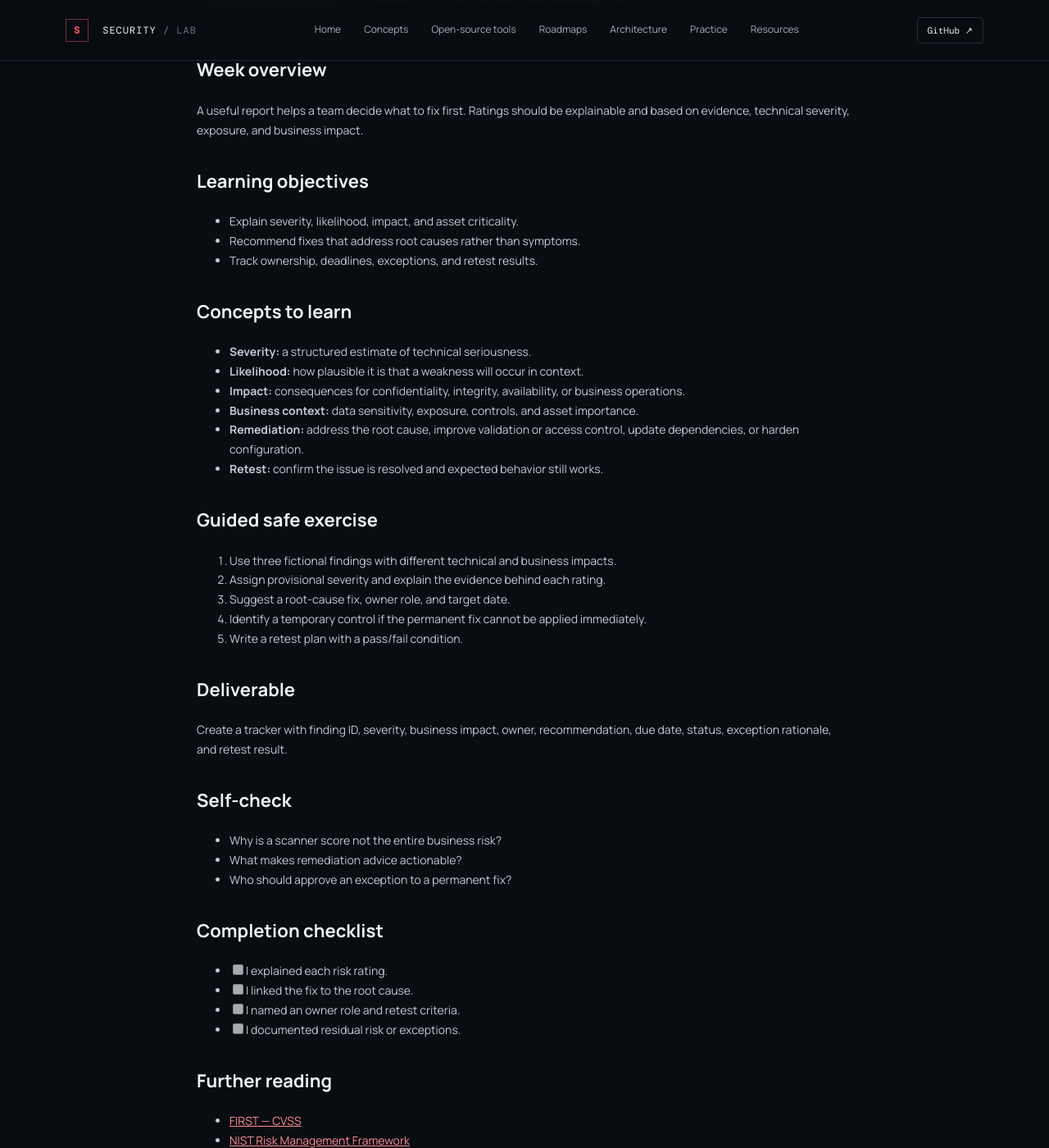
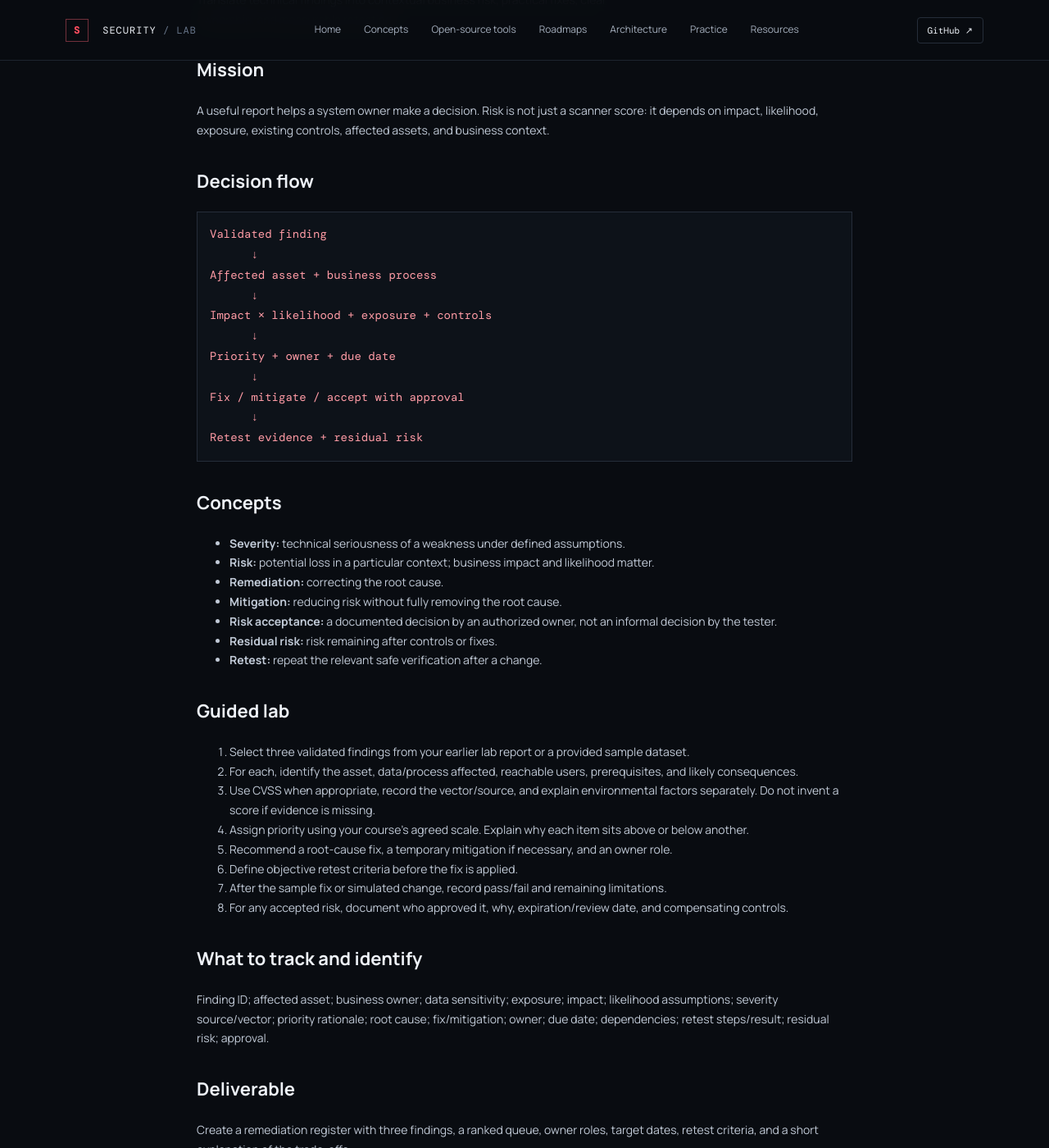
Before and after one commit to Learning-No/Cybersecurity-Learning-Lab, a Jekyll site: the page built from _notes/week-11-risk-remediation.md, in a window 1280 px wide and 1400 px high, scrolled down 428 px. Shown: the whole window at 82% size. Built offline with Jekyll 4.4.1, drawn with Linux system fonts in a browser that asks for light colours; some of the changed text lies outside the part shown.

Commit message:
Expand _notes/week-11-risk-remediation.md with practical learning steps

````diff
--- a/_notes/week-11-risk-remediation.md
+++ b/_notes/week-11-risk-remediation.md
@@ -2,48 +2,67 @@
 title: "Week 11 — Risk Rating & Remediation"
 week: "WEEK 11"
 track: "VAPT ROADMAP"
-level: "Beginner"
-summary: "Translate technical findings into business risk, practical fixes, clear ownership, and measurable retesting."
+level: "Beginner → Intermediate"
+summary: "Translate technical findings into contextual business risk, practical fixes, clear ownership, and measurable retesting."
 date: 2026-10-24
 ---
 
-## Week overview
-A useful report helps a team decide what to fix first. Ratings should be explainable and based on evidence, technical severity, exposure, and business impact.
+## Mission
+A useful report helps a system owner make a decision. Risk is not just a scanner score: it depends on impact, likelihood, exposure, existing controls, affected assets, and business context.
 
-## Learning objectives
-- Explain severity, likelihood, impact, and asset criticality.
-- Recommend fixes that address root causes rather than symptoms.
-- Track ownership, deadlines, exceptions, and retest results.
+## Decision flow
+```text
+Validated finding
+      ↓
+Affected asset + business process
+      ↓
+Impact × likelihood + exposure + controls
+      ↓
+Priority + owner + due date
+      ↓
+Fix / mitigate / accept with approval
+      ↓
+Retest evidence + residual risk
+```
 
-## Concepts to learn
-- **Severity:** a structured estimate of technical seriousness.
-- **Likelihood:** how plausible it is that a weakness will occur in context.
-- **Impact:** consequences for confidentiality, integrity, availability, or business operations.
-- **Business context:** data sensitivity, exposure, controls, and asset importance.
-- **Remediation:** address the root cause, improve validation or access control, update dependencies, or harden configuration.
-- **Retest:** confirm the issue is resolved and expected behavior still works.
+## Concepts
+- **Severity:** technical seriousness of a weakness under defined assumptions.
+- **Risk:** potential loss in a particular context; business impact and likelihood matter.
+- **Remediation:** correcting the root cause.
+- **Mitigation:** reducing risk without fully removing the root cause.
+- **Risk acceptance:** a documented decision by an authorized owner, not an informal decision by the tester.
+- **Residual risk:** risk remaining after controls or fixes.
+- **Retest:** repeat the relevant safe verification after a change.
 
-## Guided safe exercise
-1. Use three fictional findings with different technical and business impacts.
-2. Assign provisional severity and explain the evidence behind each rating.
-3. Suggest a root-cause fix, owner role, and target date.
-4. Identify a temporary control if the permanent fix cannot be applied immediately.
-5. Write a retest plan with a pass/fail condition.
+## Guided lab
+1. Select three validated findings from your earlier lab report or a provided sample dataset.
+2. For each, identify the asset, data/process affected, reachable users, prerequisites, and likely consequences.
+3. Use CVSS when appropriate, record the vector/source, and explain environmental factors separately. Do not invent a score if evidence is missing.
+4. Assign priority using your course's agreed scale. Explain why each item sits above or below another.
+5. Recommend a root-cause fix, a temporary mitigation if necessary, and an owner role.
+6. Define objective retest criteria before the fix is applied.
+7. After the sample fix or simulated change, record pass/fail and remaining limitations.
+8. For any accepted risk, document who approved it, why, expiration/review date, and compensating controls.
+
+## What to track and identify
+Finding ID; affected asset; business owner; data sensitivity; exposure; impact; likelihood assumptions; severity source/vector; priority rationale; root cause; fix/mitigation; owner; due date; dependencies; retest steps/result; residual risk; approval.
 
 ## Deliverable
-Create a tracker with finding ID, severity, business impact, owner, recommendation, due date, status, exception rationale, and retest result.
+Create a remediation register with three findings, a ranked queue, owner roles, target dates, retest criteria, and a short explanation of the trade-offs.
 
 ## Self-check
-- Why is a scanner score not the entire business risk?
-- What makes remediation advice actionable?
-- Who should approve an exception to a permanent fix?
+- Why is CVSS not identical to business risk?
+- Why should a tester not silently accept risk on behalf of the owner?
+- What makes a retest meaningful?
+- When might temporary isolation be useful while a patch is prepared?
 
 ## Completion checklist
-- [ ] I explained each risk rating.
-- [ ] I linked the fix to the root cause.
-- [ ] I named an owner role and retest criteria.
-- [ ] I documented residual risk or exceptions.
+- [ ] Priority includes context and explicit assumptions.
+- [ ] Fix addresses root cause where possible.
+- [ ] Each item has an owner and due date.
+- [ ] Retest criteria and residual risk are recorded.
 
 ## Further reading
-- [FIRST — CVSS](https://www.first.org/cvss/)
-- [NIST Risk Management Framework](https://csrc.nist.gov/projects/risk-management)
+- [FIRST CVSS](https://www.first.org/cvss/)
+- [NIST Cybersecurity Framework](https://www.nist.gov/cyberframework)
+- [CISA Known Exploited Vulnerabilities Catalog](https://www.cisa.gov/known-exploited-vulnerabilities-catalog)
````
